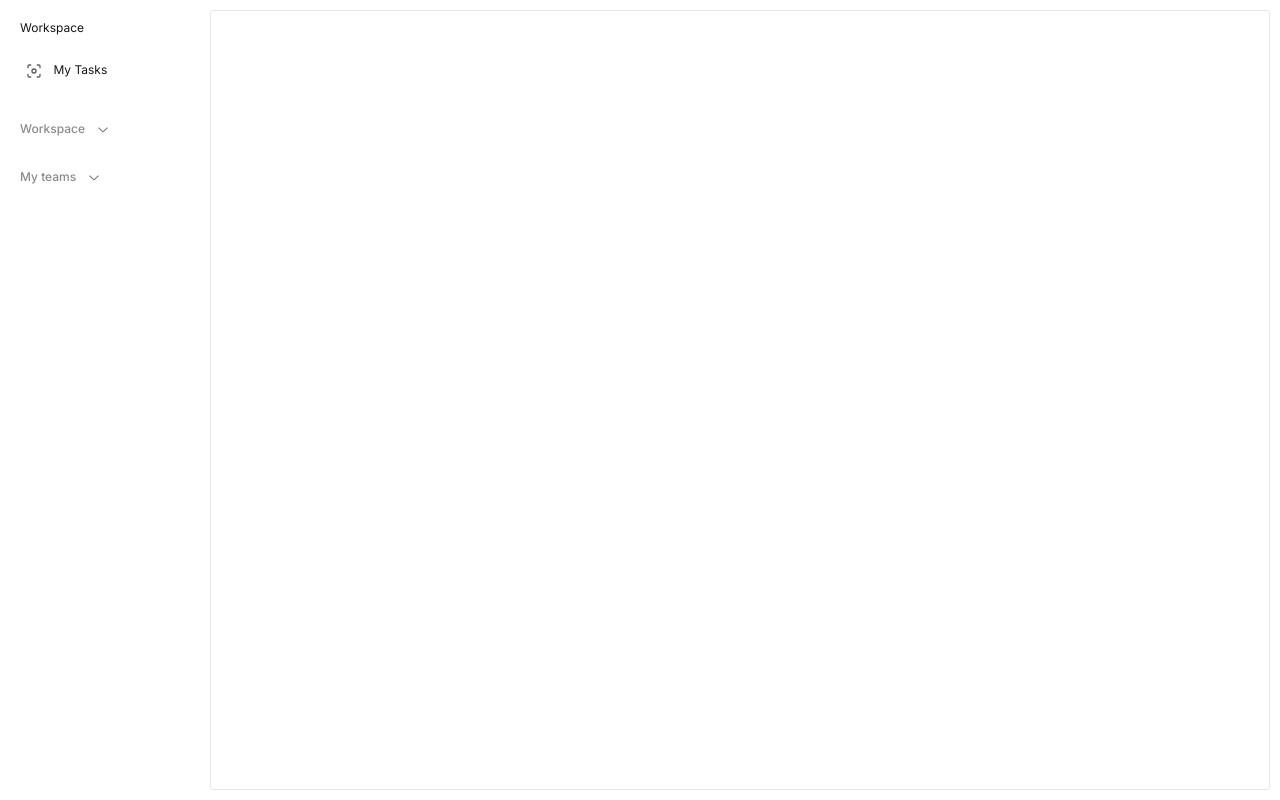
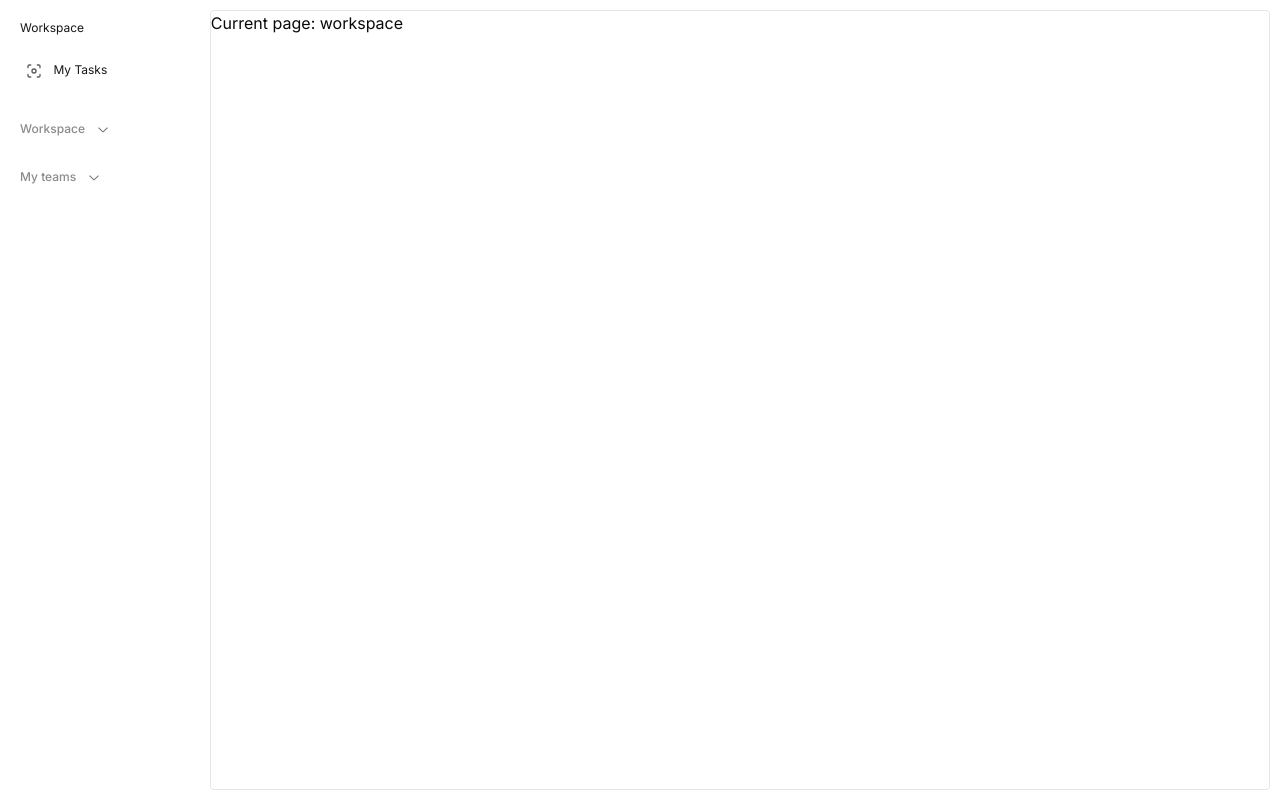
Before and after one commit to jethrocadang/team-todo-list, a Next.js app: page /workspace in a window 1280 px wide. Built offline with nearby package versions, Linux system fonts and the light colour scheme.

Commit message:
folders:[added new static pages]

```diff
--- /dev/null
+++ b/src/app/workspace/my-tasks/page.tsx
@@ -0,0 +1,11 @@
+
+
+export default function MyTasksPage () {
+    return (
+        <div>
+            <div>
+                MY Tasks
+            </div>
+        </div>
+    )
+}
--- a/src/app/workspace/page.tsx
+++ b/src/app/workspace/page.tsx
@@ -1,10 +1,14 @@
 import Container from "@/components/container";
 import DrawerNav from "@/components/layouts/drawer-nav";
+import TopNav from "@/components/layouts/top-nav";
 
 export default function Workspace() {
   return (
     <Container>
-      <DrawerNav />
+      <div>
+        <DrawerNav />
+        <TopNav/>
+      </div>
     </Container>
   );
 }
--- /dev/null
+++ b/src/components/layouts/top-nav.tsx
@@ -0,0 +1,16 @@
+"use client";
+
+import { usePathname } from "next/navigation";
+
+const TopNav = () => {
+  const pathname = usePathname();
+  const currentPage = pathname.split('/').filter(Boolean).pop();
+
+  return (
+    <div>
+      <div>Current page: {currentPage}</div>
+    </div>
+  );
+};
+
+export default TopNav;
```
